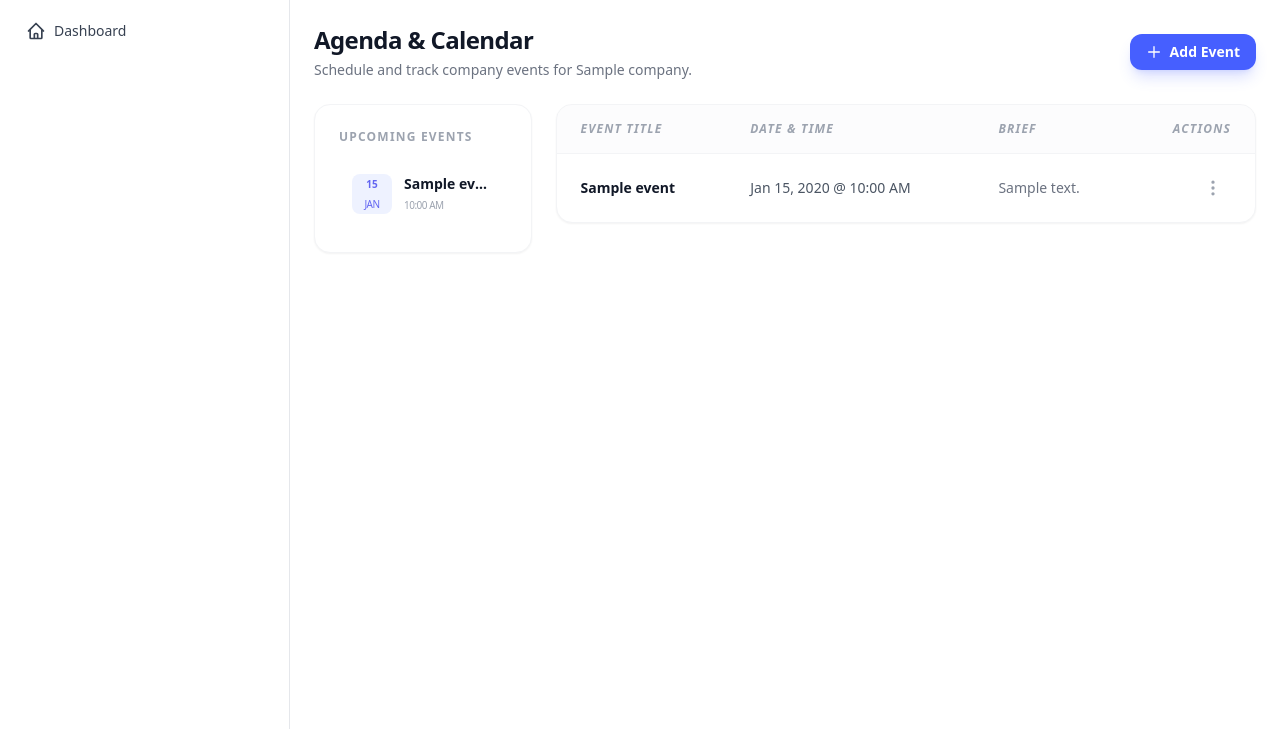
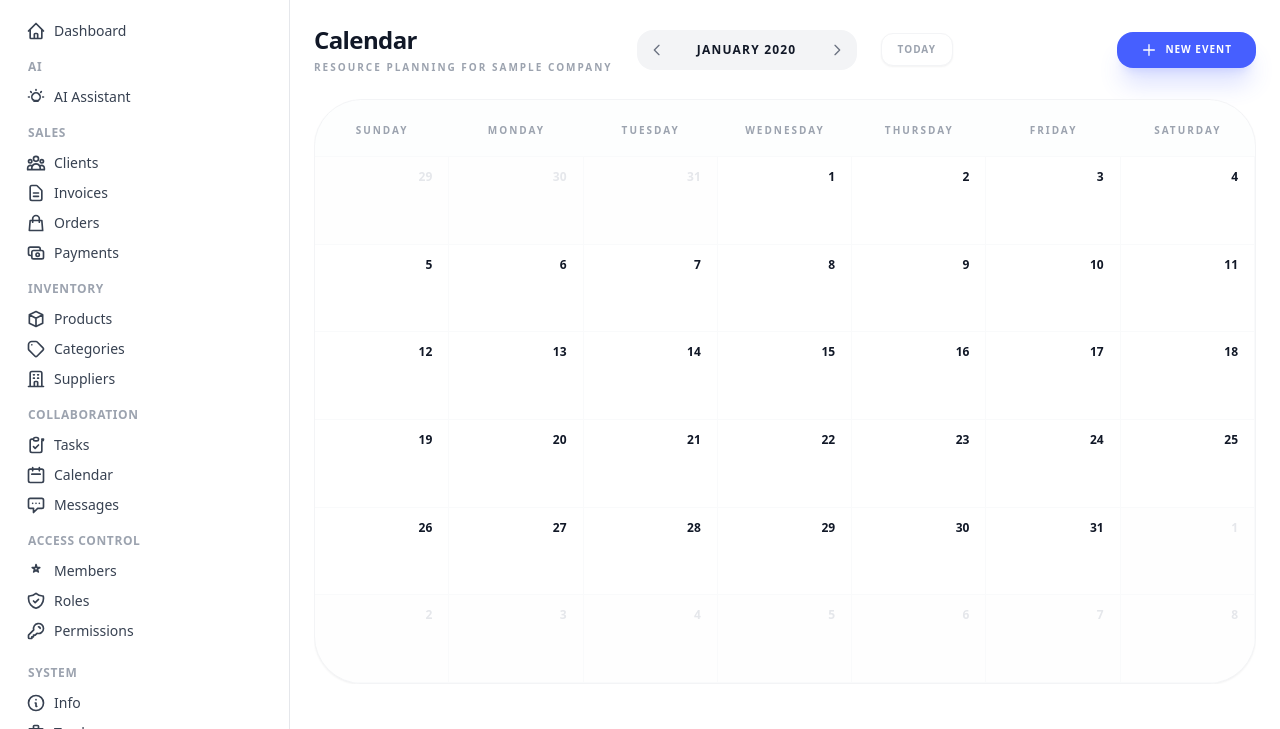
Before and after one commit to bahaztariq/OrbitErp, a Laravel app: template resources/views/calender-events/index.blade.php in a window 1280 px wide. Shown: the part 71-800 px from the top of the page. Run offline with Laravel 12, Linux system fonts and the light colour scheme; a user stored in the database is signed in; data comes from the database, SQL or seed files in the repository; tables that the repository leaves empty hold one stand-in row (values such as "Sample post"); the template is opened without the code that fills it: most values are stand-ins (such as "Sample title", 1, 10 or a date in 2020); data that the repository does not hold is empty; style sheets or scripts are compiled from the project's sources; parts of the project's set-up code (start-up, migrations or seed data) failed here and were passed over.

Commit message:
feat: replace list-based calendar view with a monthly navigation interface

```diff
--- a/resources/views/calender-events/index.blade.php
+++ b/resources/views/calender-events/index.blade.php
@@ -1,112 +1,103 @@
 @extends('layouts.admin')
 
 @section('content')
-<div class="space-y-6 text-sm">
-    <div class="flex items-center justify-between">
-        <div>
-            <h2 class="text-2xl font-bold text-gray-900 tracking-tight">Agenda & Calendar</h2>
-            <p class="text-sm text-gray-500 mt-1">Schedule and track company events for {{ $company->name }}.</p>
+<div class="space-y-6 flex flex-col h-[calc(100vh-140px)]">
+    <!-- Header -->
+    <div class="flex items-center justify-between shrink-0">
+        <div class="flex items-center gap-6">
+            <div>
+                <h2 class="text-2xl font-bold text-gray-900 tracking-tight">Calendar</h2>
+                <p class="text-[10px] font-black uppercase tracking-[0.2em] text-gray-400 mt-1">Resource Planning for {{ $company->name }}</p>
+            </div>
+
+            <div class="flex items-center bg-gray-100 p-1 rounded-2xl gap-1">
+                <a href="{{ route('calender-events.index', [$company->slug, 'month' => $date->copy()->subMonth()->month, 'year' => $date->copy()->subMonth()->year]) }}" class="p-2 hover:bg-white hover:shadow-sm rounded-xl transition-all text-gray-500 hover:text-gray-900">
+                    <svg class="w-4 h-4" fill="none" stroke="currentColor" viewBox="0 0 24 24"><path stroke-linecap="round" stroke-linejoin="round" stroke-width="2" d="M15 19l-7-7 7-7"/></svg>
+                </a>
+                <span class="px-4 text-xs font-black uppercase tracking-widest text-gray-900 min-w-[140px] text-center">
+                    {{ $date->format('F Y') }}
+                </span>
+                <a href="{{ route('calender-events.index', [$company->slug, 'month' => $date->copy()->addMonth()->month, 'year' => $date->copy()->addMonth()->year]) }}" class="p-2 hover:bg-white hover:shadow-sm rounded-xl transition-all text-gray-500 hover:text-gray-900">
+                    <svg class="w-4 h-4" fill="none" stroke="currentColor" viewBox="0 0 24 24"><path stroke-linecap="round" stroke-linejoin="round" stroke-width="2" d="M9 5l7 7-7 7"/></svg>
+                </a>
+            </div>
+
+            <a href="{{ route('calender-events.index', [$company->slug]) }}" class="px-4 py-2 bg-white border border-gray-100 rounded-xl text-[10px] font-black uppercase tracking-widest text-gray-400 hover:text-brand-500 hover:border-brand-200 transition-all shadow-sm">Today</a>
         </div>
-        <a href="{{ route('calender-events.create', $company->slug) }}" class="inline-flex items-center gap-2 px-4 py-2 bg-brand-500 hover:bg-brand-600 text-white text-sm font-bold rounded-xl transition-all shadow-lg shadow-brand-500/20">
-            <svg class="w-4 h-4" fill="none" stroke="currentColor" viewBox="0 0 24 24">
-                <path stroke-linecap="round" stroke-linejoin="round" stroke-width="2" d="M12 4v16m8-8H4" />
-            </svg>
-            Add Event
-        </a>
+
+        <div class="flex items-center gap-3">
+            <a href="{{ route('calender-events.create', $company->slug) }}" class="inline-flex items-center gap-2 px-6 py-2.5 bg-brand-500 hover:bg-brand-600 text-white text-[10px] font-black uppercase tracking-widest rounded-2xl transition-all shadow-xl shadow-brand-500/20 active:scale-95">
+                <svg class="w-4 h-4" fill="none" stroke="currentColor" viewBox="0 0 24 24"><path stroke-linecap="round" stroke-linejoin="round" stroke-width="2" d="M12 4v16m8-8H4" /></svg>
+                New Event
+            </a>
+        </div>
     </div>
 
-    <!-- Calendar Layout Placeholder -->
-    <div class="grid grid-cols-1 lg:grid-cols-4 gap-6">
-        <div class="lg:col-span-1 space-y-4">
-            <div class="bg-white rounded-2xl border border-gray-100 shadow-sm p-6">
-                <h3 class="text-xs font-bold text-gray-400 uppercase tracking-widest mb-4">Upcoming Events</h3>
-                <div class="space-y-4">
-                    @forelse($events->where('event_date', '>=', now())->take(5) as $event)
-                    <div class="flex items-start gap-3 p-3 rounded-xl hover:bg-gray-50 transition-colors border border-transparent hover:border-gray-100 group">
-                        <div class="w-10 h-10 shrink-0 rounded-lg bg-indigo-50 text-indigo-500 flex flex-col items-center justify-center text-[10px]">
-                            <span class="font-bold">{{ \Carbon\Carbon::parse($event->event_date)->format('d') }}</span>
-                            <span class="uppercase tracking-tighter">{{ \Carbon\Carbon::parse($event->event_date)->format('M') }}</span>
+    <!-- Main Content Grid -->
+    <div class="flex-1 flex gap-6 min-h-0 overflow-hidden">
+
+        <!-- Calendar Board -->
+        <div class="flex-1 bg-white rounded-[3rem] border border-gray-100 shadow-sm flex flex-col min-w-0 overflow-hidden">
+            <!-- Day Labels -->
+            <div class="grid grid-cols-7 border-b border-gray-50 bg-gray-50/30">
+                @foreach(['Sunday','Monday','Tuesday','Wednesday','Thursday','Friday','Saturday'] as $day)
+                    <div class="py-4 text-center">
+                        <span class="text-[10px] font-black text-gray-400 uppercase tracking-[0.2em]">{{ $day }}</span>
+                    </div>
+                @endforeach
+            </div>
+
+            <!-- Grid -->
+            <div class="flex-1 grid grid-cols-7 grid-rows-6 min-h-0 overflow-y-auto custom-scrollbar">
+                @php
+                    $startOfGrid = $date->copy()->startOfMonth()->startOfWeek(\Carbon\Carbon::SUNDAY);
+                @endphp
+                @for($i = 0; $i < 42; $i++)
+                    @php
+                        $currentDate = $startOfGrid->copy()->addDays($i);
+                        $dayEvents = $events->filter(function($e) use ($currentDate) {
+                            return \Carbon\Carbon::parse($e->event_date)->isSameDay($currentDate);
+                        });
+                    @endphp
+                    <div class="border-b border-r border-gray-50 p-3 flex flex-col gap-2 relative {{ $currentDate->month != $date->month ? 'bg-gray-50/20' : '' }} hover:bg-gray-50/50 transition-colors">
+                        <!-- Date Number -->
+                        <div class="flex justify-end pr-1">
+                            <span class="text-xs font-black {{ $currentDate->isToday() ? 'w-7 h-7 bg-brand-500 text-white rounded-xl' : ($currentDate->month != $date->month ? 'text-gray-200' : 'text-gray-900') }} flex items-center justify-center transition-all">
+                                {{ $currentDate->day }}
+                            </span>
                         </div>
-                        <div class="min-w-0">
-                            <a href="{{ route('calender-events.show', [$company->slug, $event->id]) }}" class="block font-bold text-gray-900 truncate hover:text-brand-500 transition-colors">{{ $event->title }}</a>
-                            <span class="text-[10px] text-gray-400 uppercase tracking-tighter">{{ \Carbon\Carbon::parse($event->event_date)->format('h:i A') }}</span>
+
+                        <!-- Events -->
+                        <div class="flex-1 space-y-1 overflow-y-auto custom-scrollbar">
+                            @foreach($dayEvents as $event)
+                                <a href="{{ route('calender-events.show', [$company->slug, $event->id]) }}"
+                                   class="block px-3 py-1.5 bg-brand-50 border border-brand-100 rounded-xl hover:bg-brand-500 hover:text-white transition-all group/chip">
+                                    <div class="flex items-center gap-1.5 overflow-hidden">
+                                        <div class="w-1.5 h-1.5 rounded-full bg-brand-500 group-hover/chip:bg-white shrink-0"></div>
+                                        <span class="text-[9px] font-black truncate uppercase tracking-tighter">{{ $event->title }}</span>
+                                    </div>
+                                </a>
+                            @endforeach
                         </div>
+
+                        <!-- Quick Add -->
+                        <a href="{{ route('calender-events.create', [$company->slug, 'date' => $currentDate->toDateString()]) }}"
+                           class="absolute inset-0 opacity-0 hover:opacity-100 flex items-center justify-center bg-brand-50/30 cursor-pointer transition-opacity pointer-events-none hover:pointer-events-auto">
+                            <span class="bg-white/80 backdrop-blur-md px-3 py-1 rounded-full text-[9px] font-black text-brand-500 uppercase tracking-widest shadow-lg border border-brand-100">+ New Event</span>
+                        </a>
                     </div>
-                    @empty
-                    <div class="text-gray-400 italic text-[10px]">No upcoming events.</div>
-                    @endforelse
-                </div>
-            </div>
-        </div>
-
-        <div class="lg:col-span-3">
-            <div class="bg-white rounded-2xl border border-gray-100 shadow-sm overflow-hidden">
-                <div class="overflow-x-auto">
-                    <table class="w-full text-left border-collapse">
-                        <thead>
-                            <tr class="bg-gray-50/50 border-b border-gray-100 italic">
-                                <th class="py-4 px-6 text-xs font-bold text-gray-400 uppercase tracking-widest whitespace-nowrap">Event Title</th>
-                                <th class="py-4 px-6 text-xs font-bold text-gray-400 uppercase tracking-widest whitespace-nowrap">Date & Time</th>
-                                <th class="py-4 px-6 text-xs font-bold text-gray-400 uppercase tracking-widest whitespace-nowrap">Brief</th>
-                                <th class="py-4 px-6 text-xs font-bold text-gray-400 uppercase tracking-widest whitespace-nowrap text-right">Actions</th>
-                            </tr>
-                        </thead>
-                        <tbody class="divide-y divide-gray-100">
-                            @forelse($events as $event)
-                            <tr class="group hover:bg-gray-50/50 transition-colors">
-                                <td class="py-4 px-6">
-                                    <span class="font-bold text-gray-900 group-hover:text-brand-500 transition-colors">{{ $event->title }}</span>
-                                </td>
-                                <td class="py-4 px-6 text-gray-600 font-medium whitespace-nowrap">
-                                    {{ \Carbon\Carbon::parse($event->event_date)->format('M d, Y @ h:i A') }}
-                                </td>
-                                <td class="py-4 px-6 text-gray-500 truncate max-w-xs">
-                                    {{ Str::limit($event->description, 50) }}
-                                </td>
-                                <td class="py-4 px-6 text-right">
-                                    <x-table.actions-dropdown>
-                                        <x-table.dropdown-item :href="route('calender-events.show', [$company->slug, $event->id])">
-                                            <svg class="w-4 h-4" fill="none" stroke="currentColor" viewBox="0 0 24 24">
-                                                <path stroke-linecap="round" stroke-linejoin="round" stroke-width="2" d="M15 12a3 3 0 11-6 0 3 3 0 016 0z" />
-                                                <path stroke-linecap="round" stroke-linejoin="round" stroke-width="2" d="M2.458 12C3.732 7.943 7.523 5 12 5c4.478 0 8.268 2.943 9.542 7-1.274 4.057-5.064 7-9.542 7-4.477 0-8.268-2.943-9.542-7z" />
-                                            </svg>
-                                            View Details
-                                        </x-table.dropdown-item>
-
-                                        <x-table.dropdown-item :href="route('calender-events.edit', [$company->slug, $event->id])">
-                                            <svg class="w-4 h-4" fill="none" stroke="currentColor" viewBox="0 0 24 24">
-                                                <path stroke-linecap="round" stroke-linejoin="round" stroke-width="2" d="M11 5H6a2 2 0 00-2 2v11a2 2 0 002 2h11a2 2 0 002-2v-5m-1.414-9.414a2 2 0 112.828 2.828L11.828 15H9v-2.828l8.586-8.586z" />
-                                            </svg>
-                                            Edit Event
-                                        </x-table.dropdown-item>
-
-                                        <div class="my-1 border-t border-gray-100"></div>
-
-                                        <form action="{{ route('calender-events.destroy', [$company->slug, $event->id]) }}" method="POST" onsubmit="return confirm('Move this event to trash?')">
-                                            @csrf
-                                            @method('DELETE')
-                                            <x-table.dropdown-item type="button" danger>
-                                                <svg class="w-4 h-4" fill="none" stroke="currentColor" viewBox="0 0 24 24">
-                                                    <path stroke-linecap="round" stroke-linejoin="round" stroke-width="2" d="M19 7l-.867 12.142A2 2 0 0116.138 21H7.862a2 2 0 01-1.995-1.858L5 7m5 4v6m4-6v6m1-10V4a1 1 0 00-1-1h-4a1 1 0 00-1 1v3M4 7h16" />
-                                                </svg>
-                                                Move to Trash
-                                            </x-table.dropdown-item>
-                                        </form>
-                                    </x-table.actions-dropdown>
-                                </td>
-                            </tr>
-                            @empty
-                            <tr>
-                                <td colspan="4" class="py-16 text-center text-gray-400 italic">
-                                    The calendar is currently empty.
-                                </td>
-                            </tr>
-                            @endforelse
-                        </tbody>
-                    </table>
-                </div>
+                @endfor
             </div>
         </div>
     </div>
 </div>
+
+<style>
+    .custom-scrollbar::-webkit-scrollbar { width: 4px; }
+    .custom-scrollbar::-webkit-scrollbar-track { background: transparent; }
+    .custom-scrollbar::-webkit-scrollbar-thumb { background: #f1f1f1; border-radius: 10px; }
+    .custom-scrollbar::-webkit-scrollbar-thumb:hover { background: #e2e2e2; }
+
+    /* Perfect Square Logic if needed can be added via JS, but grid-rows-6 works well for fixed layouts */
+</style>
 @endsection
```
Also changed, not shown: app/Http/Controllers/CalenderEventController.php (+14 -3 lines).
